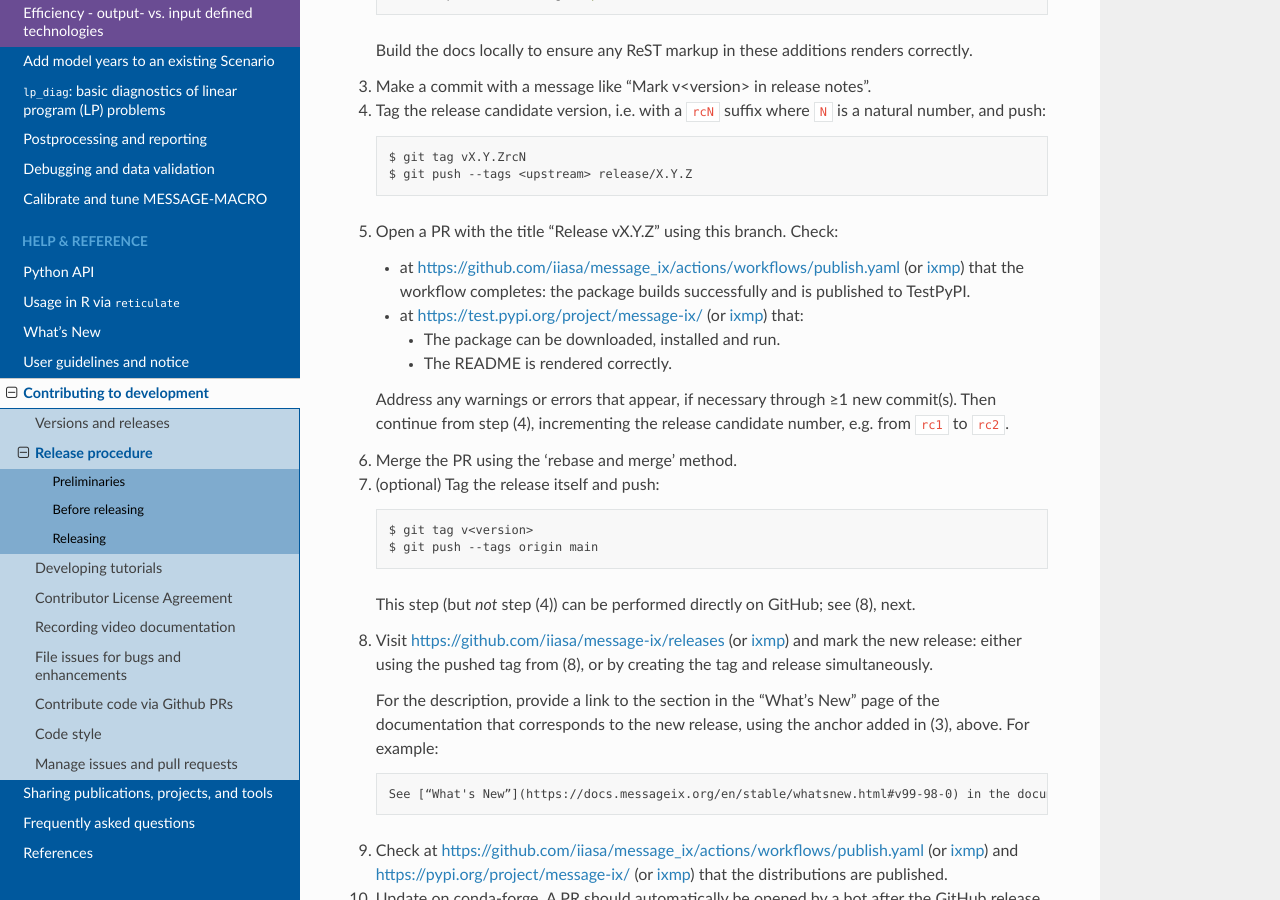
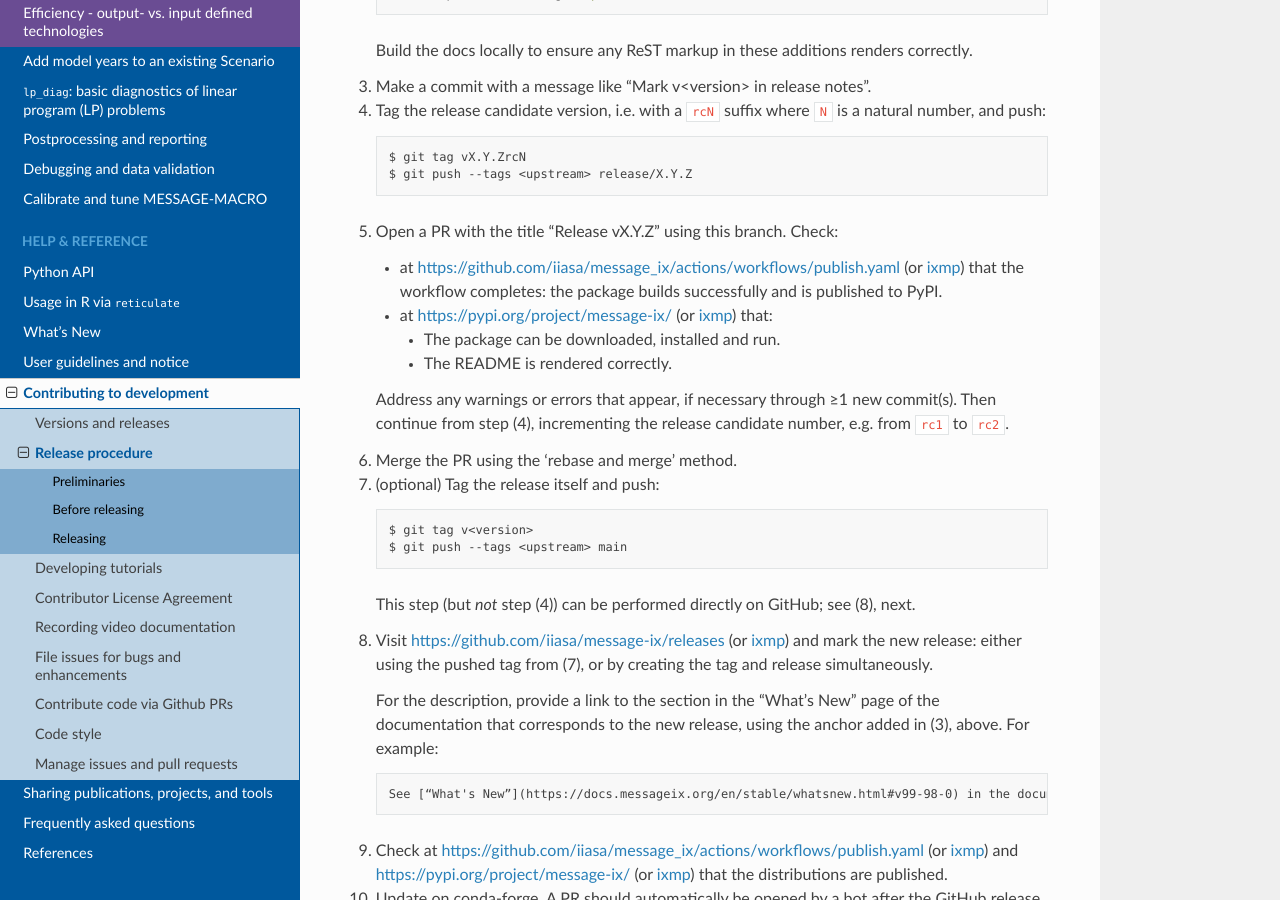
Before and after one commit to iiasa/message_ix, a Sphinx documentation site: the page built from doc/contrib/release.rst, in a window 1280 px wide and 900 px high, scrolled down 2606 px. Built offline with Sphinx 7.4.7 and the Read the Docs theme 2.0.0, drawn with Linux system fonts in a browser that asks for light colours; pages that are not in the unit, such as notebooks, are missing from menus; the version number could not be read and is left out; some of the changed text lies outside the part shown.

Commit message:
Update release procedure

```diff
--- a/doc/contrib/release.rst
+++ b/doc/contrib/release.rst
@@ -66,7 +66,7 @@
 
 1. Create a new branch::
 
-    $ git checkout -v release/X.Y.Z
+    $ git checkout -b release/X.Y.Z
 
 2. Edit :file:`RELEASE_NOTES.rst`:
 
@@ -129,8 +129,8 @@
 5. Open a PR with the title “Release vX.Y.Z” using this branch.
    Check:
 
-   - at https://github.com/iiasa/message_ix/actions/workflows/publish.yaml (or `ixmp <https://github.com/iiasa/ixmp/actions/workflows/publish.yaml>`__) that the workflow completes: the package builds successfully and is published to TestPyPI.
-   - at https://test.pypi.org/project/message-ix/ (or `ixmp <https://test.pypi.org/project/ixmp/>`__) that:
+   - at https://github.com/iiasa/message_ix/actions/workflows/publish.yaml (or `ixmp <https://github.com/iiasa/ixmp/actions/workflows/publish.yaml>`__) that the workflow completes: the package builds successfully and is published to PyPI.
+   - at https://pypi.org/project/message-ix/ (or `ixmp <https://pypi.org/project/ixmp/>`__) that:
 
      - The package can be downloaded, installed and run.
      - The README is rendered correctly.
@@ -143,11 +143,11 @@
 7. (optional) Tag the release itself and push::
 
     $ git tag v<version>
-    $ git push --tags origin main
+    $ git push --tags <upstream> main
 
    This step (but *not* step (4)) can be performed directly on GitHub; see (8), next.
 
-8. Visit https://github.com/iiasa/message-ix/releases (or `ixmp <https://github.com/iiasa/ixmp/releases>`__) and mark the new release: either using the pushed tag from (8), or by creating the tag and release simultaneously.
+8. Visit https://github.com/iiasa/message-ix/releases (or `ixmp <https://github.com/iiasa/ixmp/releases>`__) and mark the new release: either using the pushed tag from (7), or by creating the tag and release simultaneously.
 
    For the description, provide a link to the section in the “What's New” page of the documentation that corresponds to the new release, using the anchor added in (3), above.
    For example:
```
